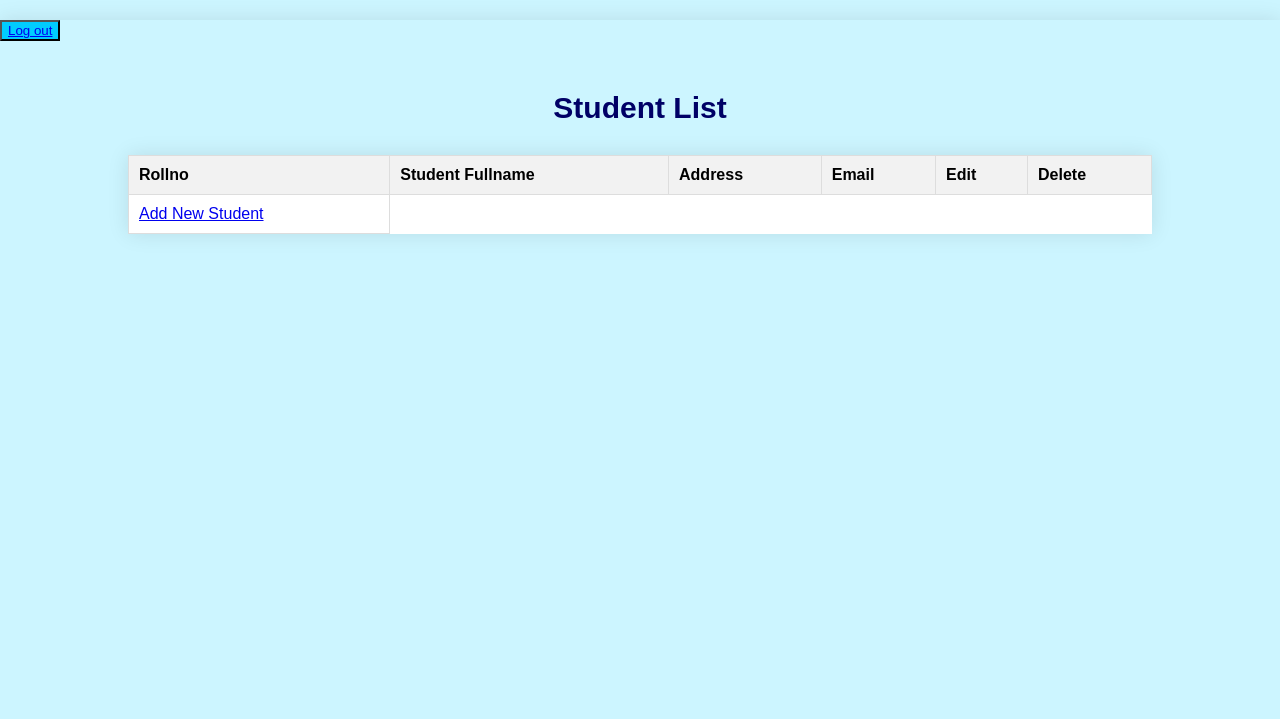
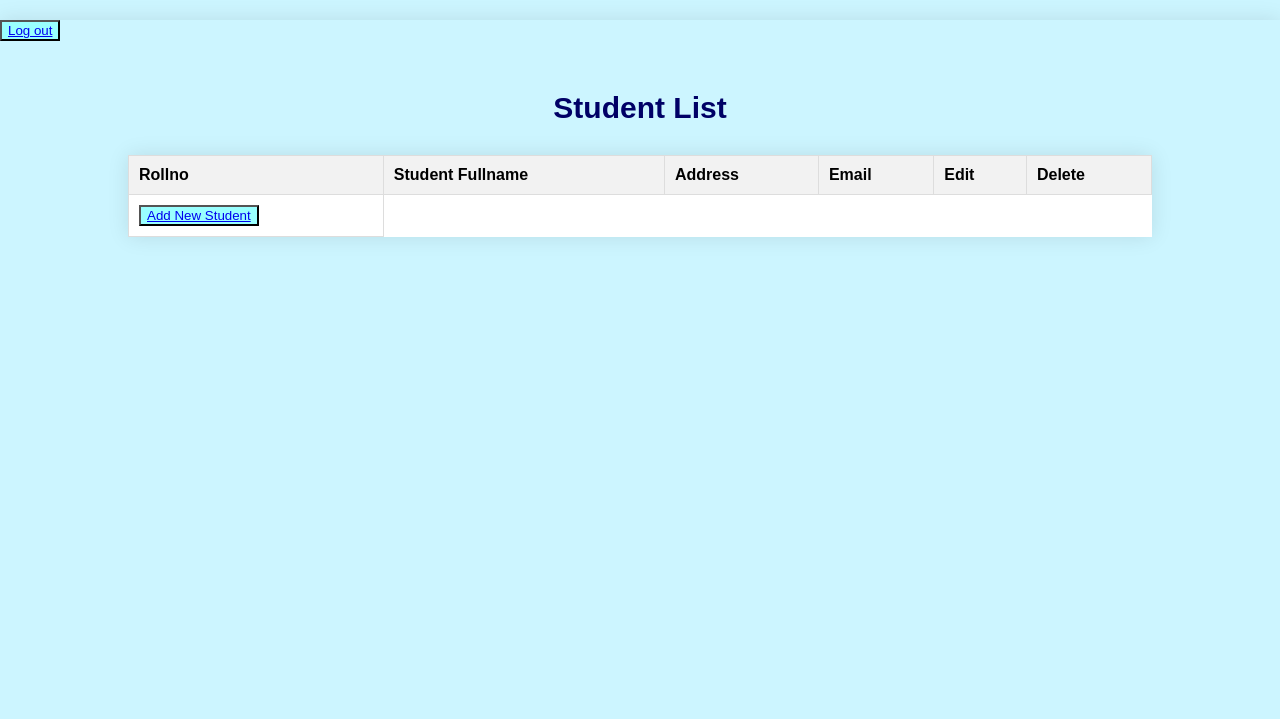
Before and after one commit to hungparkour04/demo-sdlc, a PHP site: page /StudentList.php in a window 1280 px wide. Shown: the top 719 px of the page. Run offline with PHP 8.4, Linux system fonts and the light colour scheme; data that the repository does not hold is empty.

Commit message:
sua color

```diff
--- a/StudentList.php
+++ b/StudentList.php
@@ -89,6 +89,9 @@ logout-btn {
 button{
     background:  #00ccff;
 }
+button{
+    background:  #99ffff;
+}
 
     </style>
 
@@ -166,7 +169,7 @@ button{
 
             <?php } ?>
 
-            <td><a href="AddStudent.php">Add New Student</a></td>
+            <td><button><a href="AddStudent.php">Add New Student</a></td></button>
 
 
 
```
